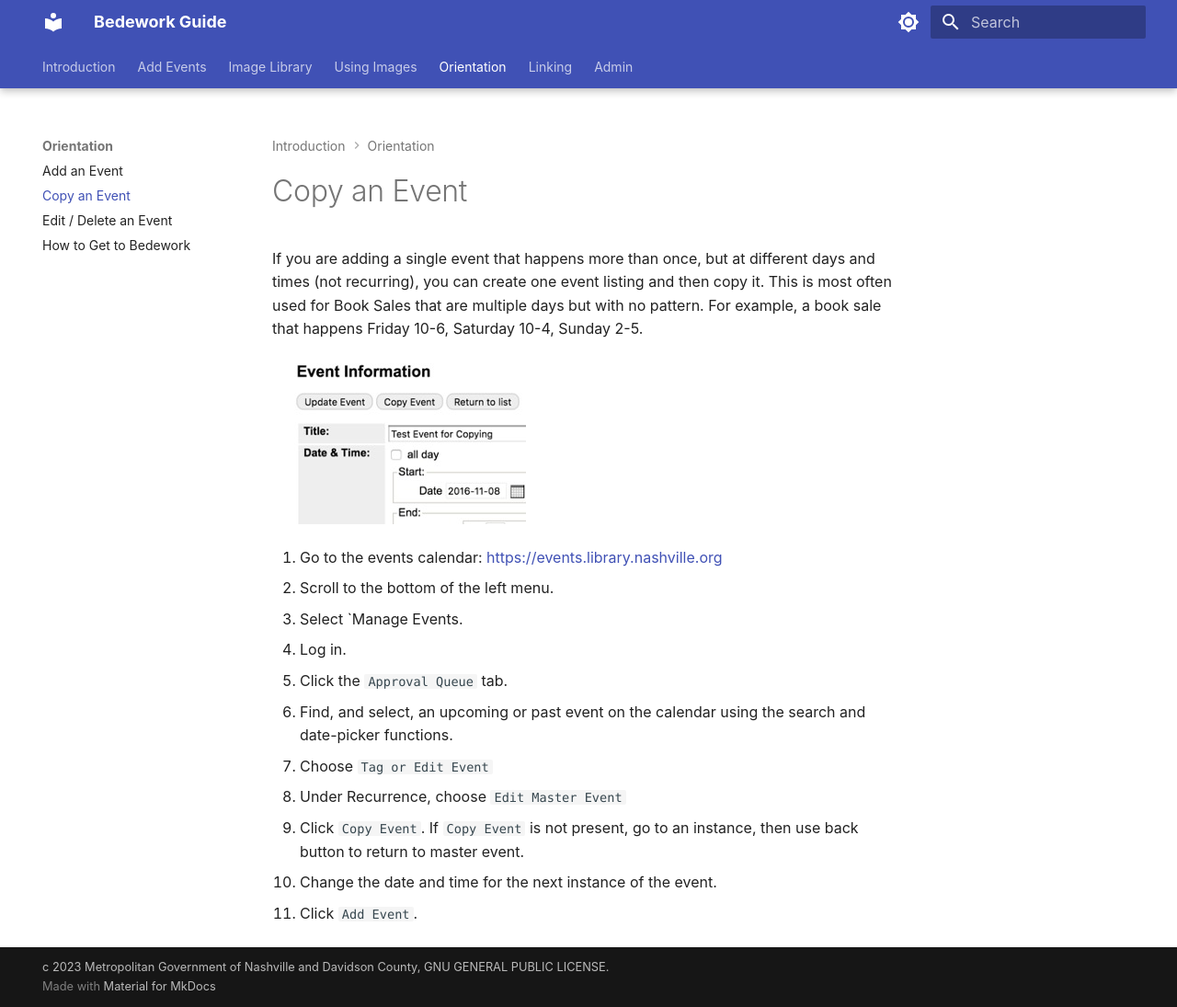
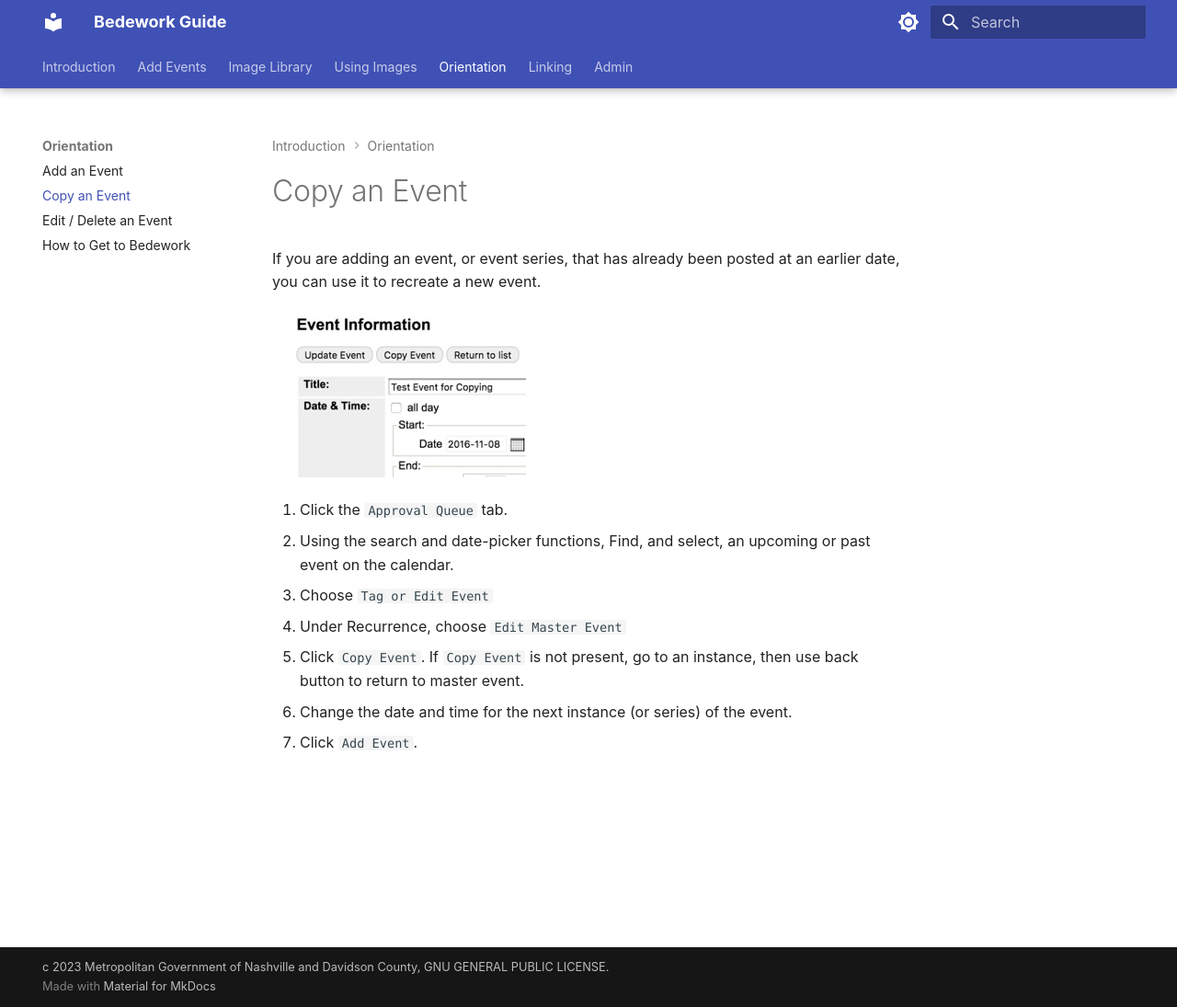
Before and after one commit to Nashville-Public-Library/bedework-docs, an MkDocs documentation site: the page built from docs/orientation/copy-event.md, in a window 1280 px wide and 1095 px high. Shown: the whole window at 92% size. Built offline with MkDocs 1.6.1 and Material for MkDocs 9.7.7, drawn with Linux system fonts in a browser that asks for light colours.

Commit message:
updating intro to copy-event

```diff
--- a/docs/orientation/copy-event.md
+++ b/docs/orientation/copy-event.md
@@ -2,18 +2,14 @@
 sidebar_position: 4
 ---
 # Copy an Event
-If you are adding a single event that happens more than once, but at different days and times (not recurring), you can create one event listing and then copy it. This is most often used for Book Sales that are multiple days but with no pattern. For example, a book sale that happens Friday 10-6, Saturday 10-4, Sunday 2-5.
+If you are adding an event, or event series, that has already been posted at an earlier date, you can use it to recreate a new event.
 
 ![copy event](../img/copy-an-event.jpg)
 
-1. Go to the events calendar: [https://events.library.nashville.org](https://events.library.nashville.org)
-1. Scroll to the bottom of the left menu.
-1. Select `Manage Events.
-1. Log in.
 1. Click the `Approval Queue` tab.
-1. Find, and select, an upcoming or past event on the calendar using the search and date-picker functions.
+1. Using the search and date-picker functions, Find, and select, an upcoming or past event on the calendar.
 1. Choose `Tag or Edit Event`
 1. Under Recurrence, choose `Edit Master Event`
 1. Click `Copy Event`. If `Copy Event` is not present, go to an instance, then use back button to return to master event.
-1. Change the date and time for the next instance of the event.
+1. Change the date and time for the next instance (or series) of the event.
 1. Click `Add Event`.
```
